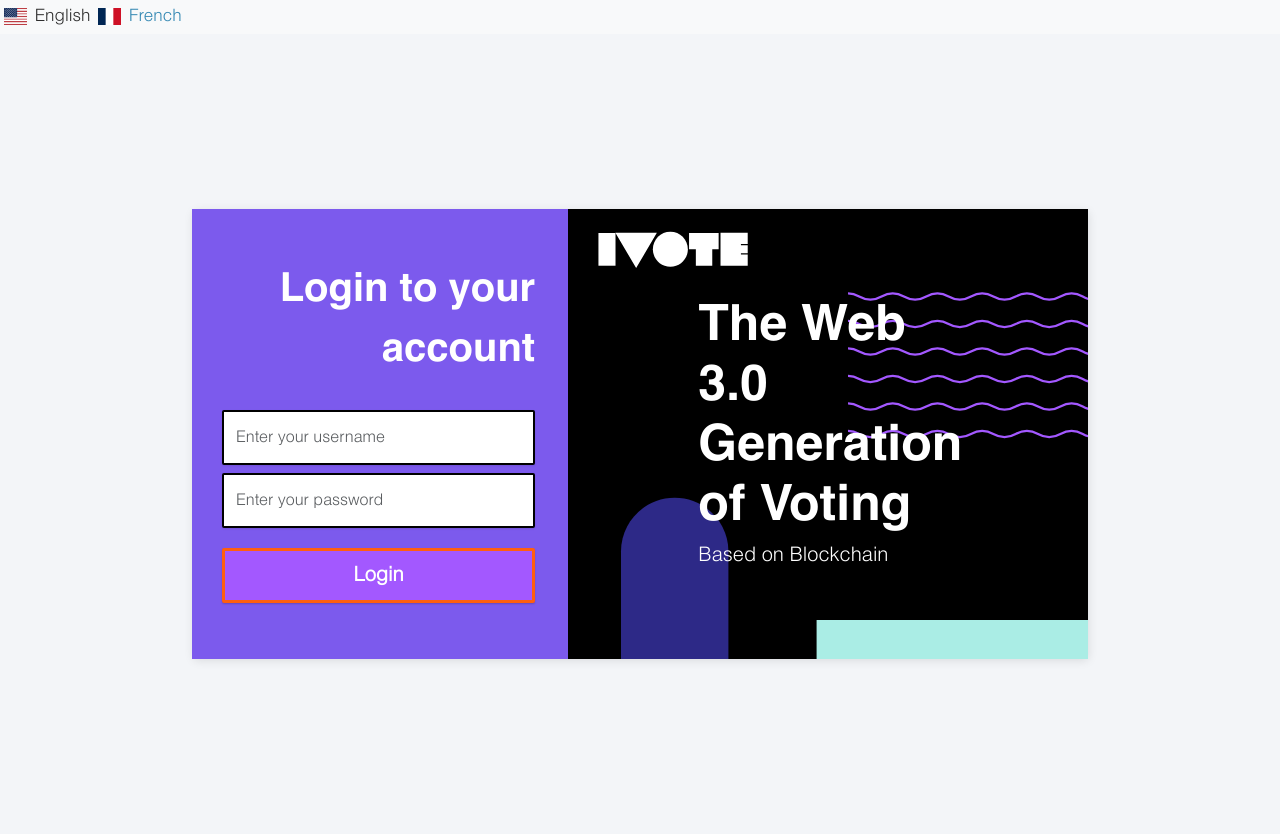
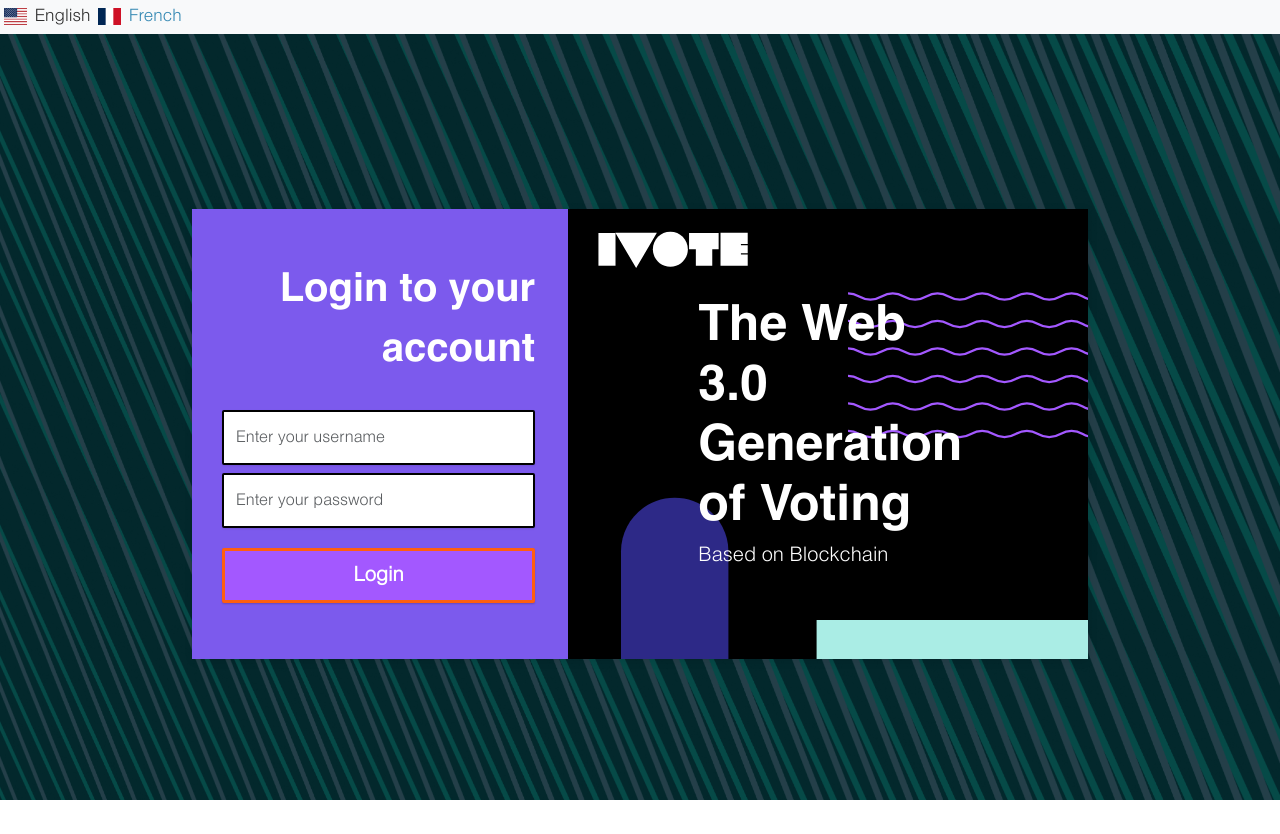
Before and after one commit to Txchrixo/IVOTE, a Laravel app: page /auth in a window 1280 px wide. Run offline with Laravel 10, Linux system fonts and the light colour scheme; style sheets or scripts are compiled from the project's sources.

Commit message:
fix(ui): stop the page background from tiling
Draw the background on a fixed full-viewport layer so it covers the screen
without repeating when the page is taller than the window.

```diff
--- a/resources/css/main.css
+++ b/resources/css/main.css
@@ -2444,3 +2444,18 @@ ul.activity-timeline > li:last-child:after {
     background-color: #FF5F0F;
     border: 3px solid #FF5F0F;
 }
+
+/* Full-screen background of the login and voter pages.
+   A fixed layer covers the viewport, so the image never tiles when the page scrolls. */
+body.page-bg {
+    min-height: 100vh;
+    background: transparent;
+}
+
+body.page-bg::before {
+    content: "";
+    position: fixed;
+    inset: 0;
+    z-index: -1;
+    background: #06292b url("../img/login-bg.png") center / cover no-repeat;
+}
--- a/resources/views/templates/public.blade.php
+++ b/resources/views/templates/public.blade.php
@@ -18,8 +18,7 @@
     <link rel="icon" type="image/png" sizes="96x96" href="{{ Vite::image('favicon.png') }}">
 </head>
 
-<body
-    style="background-image: url('{{ Vite::image('login-bg.png') }}'); background-size: 100% auto; background-size: cover;">
+<body class="page-bg">
     <div class="d-flex justify-content-center pt-8 justify-content-sm-start bg-light p-1 align-items-center">
         @include('templates.partials.language_switcher')
     </div>
--- a/resources/views/templates/voter.blade.php
+++ b/resources/views/templates/voter.blade.php
@@ -37,9 +37,8 @@
     }
 </style>
 @stack('css')
-<body class="vh-100"
-    style="background-image: url('{{ Vite::image('login-bg.png') }}'); background-size: 100% auto; background-size: cover;">
-    <div class="container-fluid vh-100">
+<body class="page-bg">
+    <div class="container-fluid min-vh-100">
         <div class="row">
             <!-- Contenu de la première div, taille du nav -->
             <div class="d-flex justify-content-center pt-8 justify-content-sm-start bg-light p-1 align-items-center">
```
